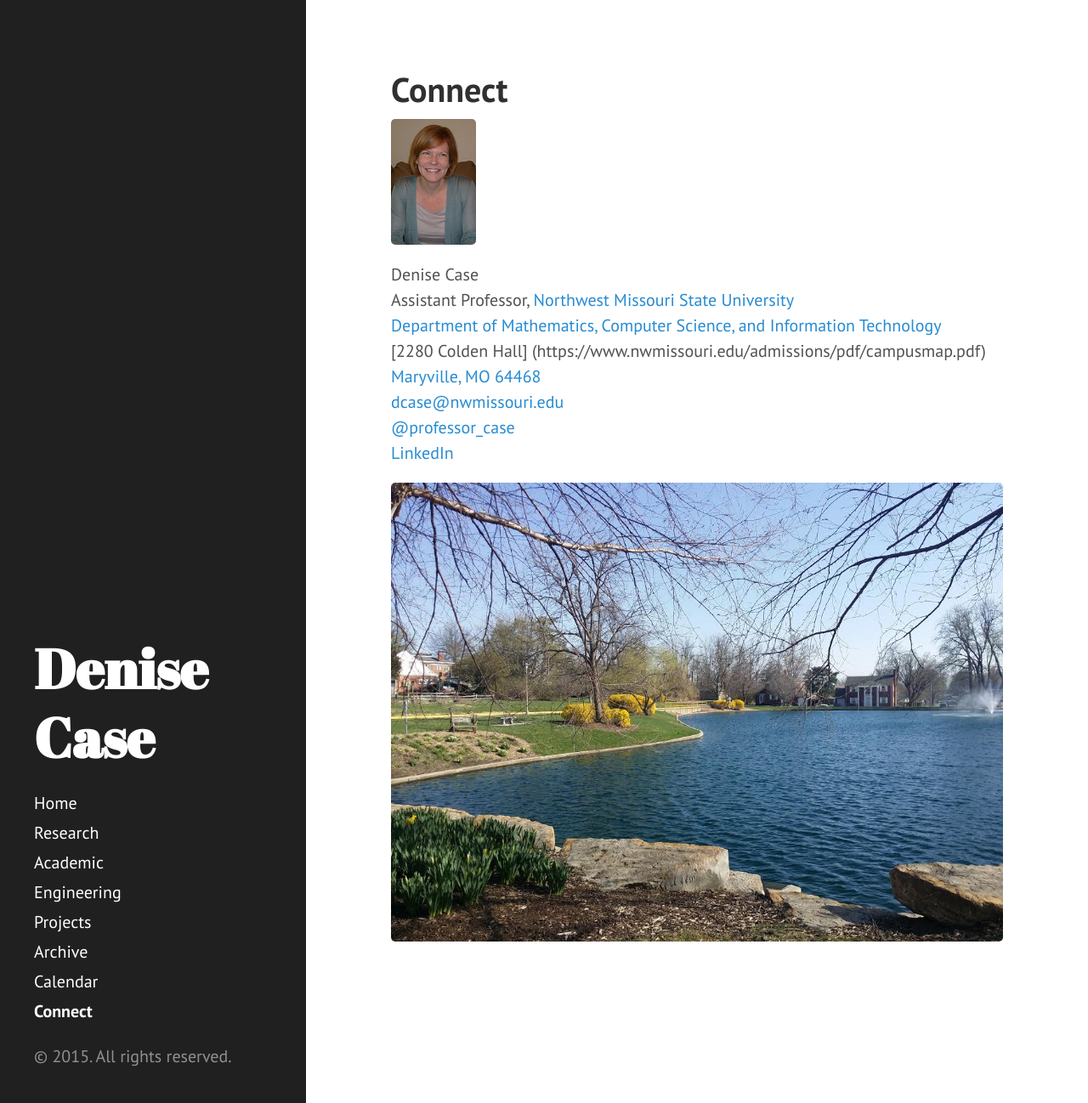
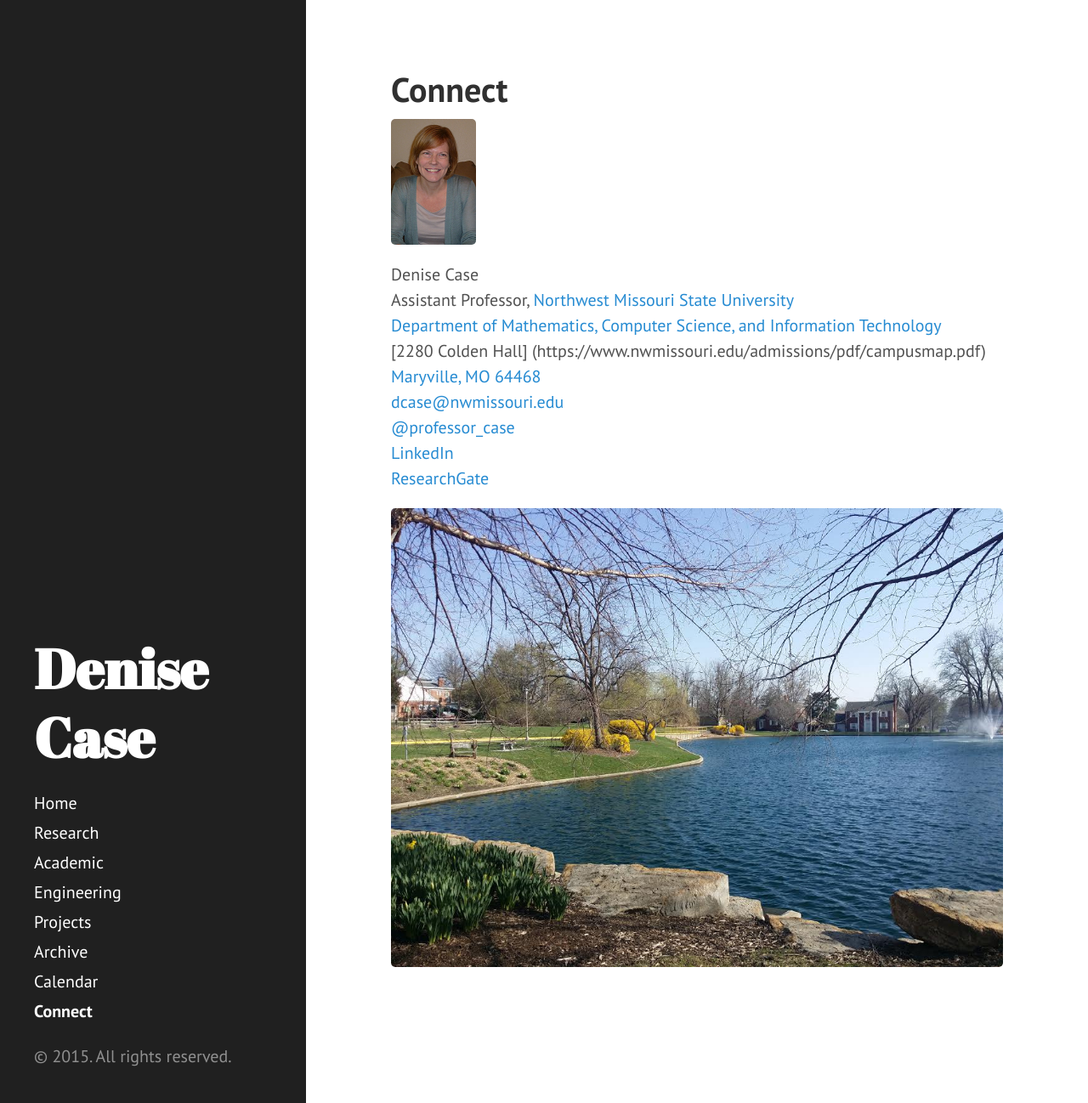
Before and after one commit to denisecase/denisecase.github.io, a Jekyll site: the page built from connect.md, in a window 1280 px wide and 1298 px high. Shown: the whole window at 85% size. Built offline with Jekyll 4.4.1, drawn with Linux system fonts in a browser that asks for light colours; Markdown is read by kramdown in place of the engine named in the settings.

Commit message:
added researchgate

```diff
--- a/connect.md
+++ b/connect.md
@@ -14,5 +14,7 @@ Assistant Professor, [Northwest Missouri State University](http://www.nwmissouri
 [dcase@nwmissouri.edu](mailto:dcase@nwmissouri.edu)
 [@professor_case](https://twitter.com/professor_case)
 [LinkedIn](https://www.linkedin.com/in/denisecase)
+[ResearchGate](https://www.researchgate.net/profile/Denise_Case)
+
 
 ![On Colden Pond]({{ site.baseurl }}public/on_colden_pond.jpg)
```
